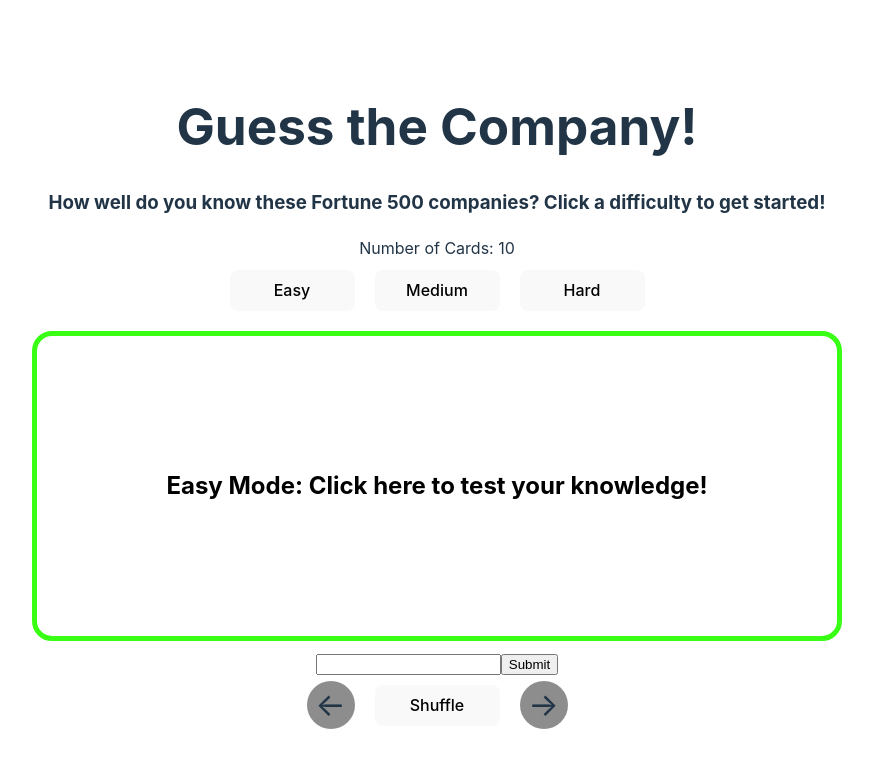
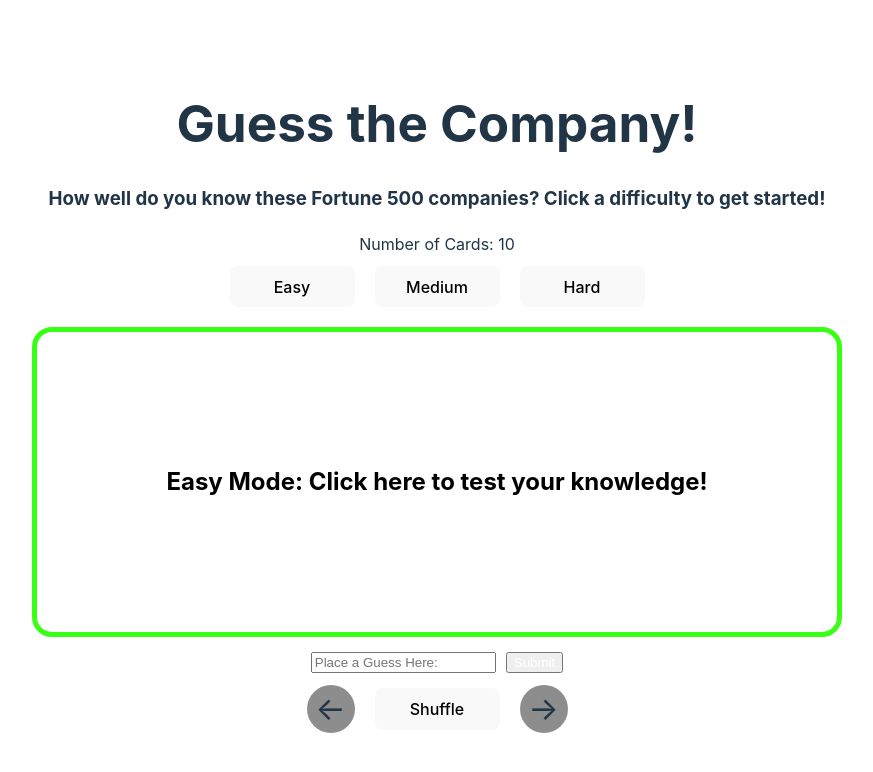
Before and after one commit to paul-nguyen-1/Fortune-500-FlashCards, a React (Vite) app: page / in a window 1280 px wide. Shown: the top 772 px of the page, without its empty margins (203-1076 px from the left). Built offline with nearby package versions, Linux system fonts and the light colour scheme.

Commit message:
visual styling and bug fix

```diff
--- a/src/App.css
+++ b/src/App.css
@@ -16,6 +16,11 @@
 }
 .logo.react:hover {
   filter: drop-shadow(0 0 2em #61dafbaa);
+}
+
+input {
+  margin: 5px;
+  color: white;
 }
 
 @keyframes logo-spin {
@@ -37,6 +42,28 @@
   color: #888;
 }
 
-button{
+button {
   margin: 10px;
 }
+
+input#invalid {
+  animation: shake 300ms;
+  color: red;
+}
+
+input.valid {
+  animation: shake 300ms;
+  color: rgb(65, 255, 65);
+}
+
+@keyframes shake {
+  25% {
+    transform: translate(4px);
+  }
+  50% {
+    transform: translate(-4px);
+  }
+  75% {
+    transform: translate(4px);
+  }
+}
--- a/src/components/EasyCard.jsx
+++ b/src/components/EasyCard.jsx
@@ -3,42 +3,58 @@
 import "./Card.css";
 
 function EasyCard({ companiesEasy }) {
+  const [initializeStart, setInitializeStart] = useState(true);
   const [answer, setAnswer] = useState("");
   const [active, setActive] = useState(true);
   const [flipCard, setFlipCard] = useState(false);
   const [index, setIndex] = useState(0);
+  const [correctAnswer, setCorrectAnswer] = useState(false);
 
   //Function to flip card and exit intro card
   const handleSetActive = () => {
     setActive(false);
-    setFlipCard(!flipCard);
+    !active ? setFlipCard(!flipCard) : setFlipCard(flipCard);
   };
 
+  //shuffle card on click
   const shuffleIndex = () => {
     setIndex(Math.floor(Math.random() * 10));
     console.log(index);
     !active && setFlipCard(true);
+    setCorrectAnswer(false);
   };
 
   //Activates slider to go up to the next index
   const handleRightArrowKey = () => {
     index > 8 ? setIndex(0) : setIndex(index + 1);
     !active && setFlipCard(true);
+    setCorrectAnswer(false);
+    setActive(false);
   };
 
   //Activates the slider to go to the previous index
   const handleLeftArrowKey = () => {
     index < 1 ? setIndex(9) : setIndex(index - 1);
     !active && setFlipCard(true);
+    setCorrectAnswer(false);
+    setActive(false);
   };
 
-  //check answer on submit
+  //Store value of answer
+  const handleAnswer = (e) => {
+    setAnswer(e.target.value);
+  };
+
+  //Check answer on submit
   const handleSubmit = (e) => {
     e.preventDefault();
-    if (
-      e.target.value().lowerCase() === companiesEasy[index].answer.lowerCase()
-    ) {
-      console.log(working);
+    if (answer.toLowerCase() === companiesEasy[index].answer.toLowerCase()) {
+      setCorrectAnswer(true);
+      setActive(true);
+      setInitializeStart(true);
+    } else {
+      setCorrectAnswer(false);
+      setInitializeStart(true);
     }
   };
 
@@ -49,7 +65,14 @@
         onClick={handleSetActive}
         style={{ border: "5px solid #39FF14" }}
       >
-        {active && <h2>Easy Mode: Click here to test your knowledge!</h2>}
+        {active && correctAnswer ? (
+          <h2>Correct!</h2>
+        ) : (
+          active &&
+          initializeStart && (
+            <h2>Easy Mode: Click here to test your knowledge!</h2>
+          )
+        )}
         {!active && (
           <ReactCardFlip isFlipped={flipCard} flipDirection="vertical">
             <div>
@@ -68,8 +91,16 @@
       </div>
       <div className="inputForm">
         <form onSubmit={handleSubmit}>
-          <input type="text"></input>
-          <input type="submit"></input>
+          <input
+            type="text"
+            placeholder="Place a Guess Here:"
+            onChange={handleAnswer}
+            className={correctAnswer ? "valid" : "invalid"}
+          ></input>
+          <input
+            type="submit"
+            className={correctAnswer ? "valid" : "invalid"}
+          ></input>
         </form>
       </div>
       <div className="arrow">
--- a/src/components/MediumCard.jsx
+++ b/src/components/MediumCard.jsx
@@ -16,7 +16,6 @@
   const shuffleIndex = () => {
     setIndex(Math.floor(Math.random() * 10));
     console.log(index);
-    !active && setFlipCard(true);
   };
 
   //Activates slider to go up to the next index
```
